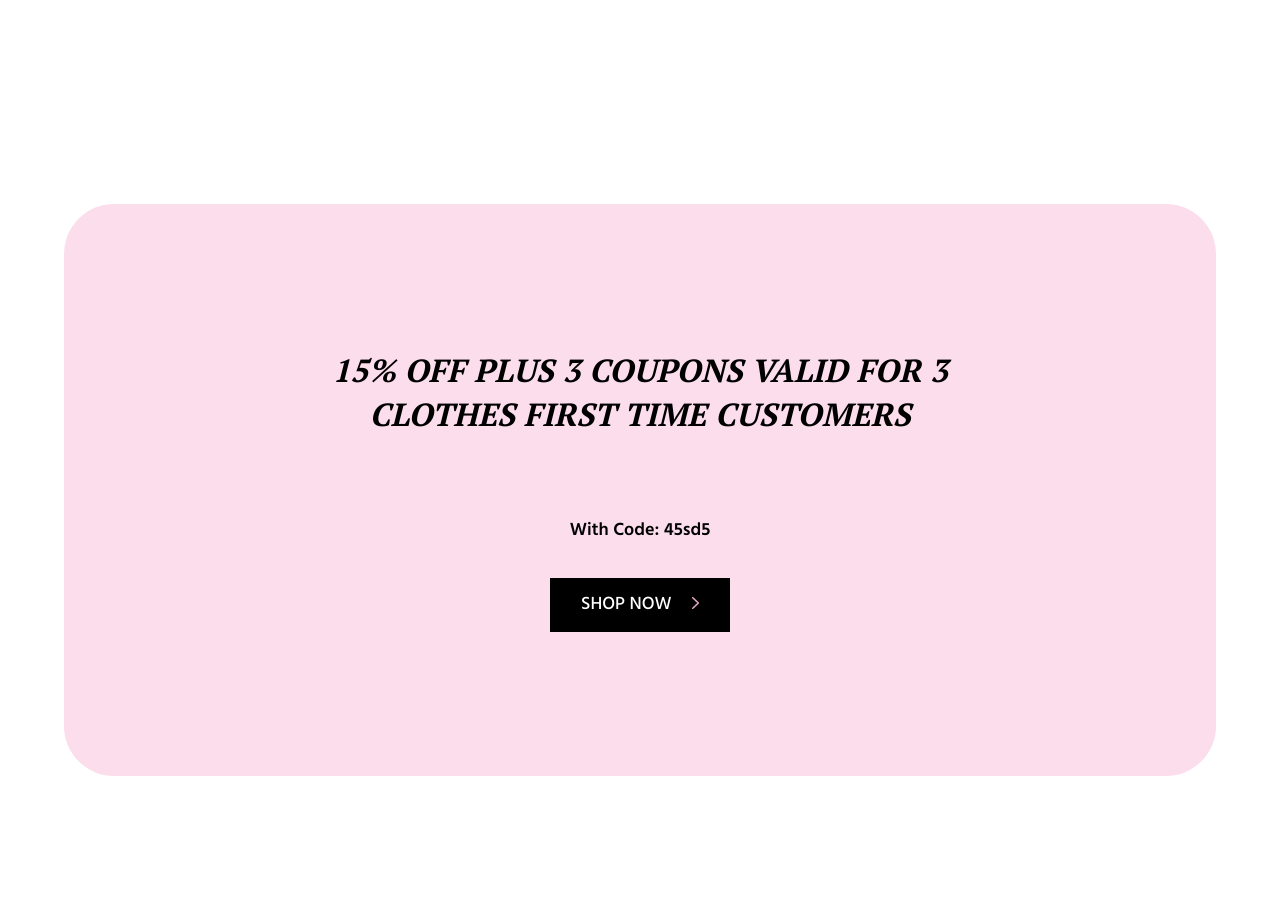
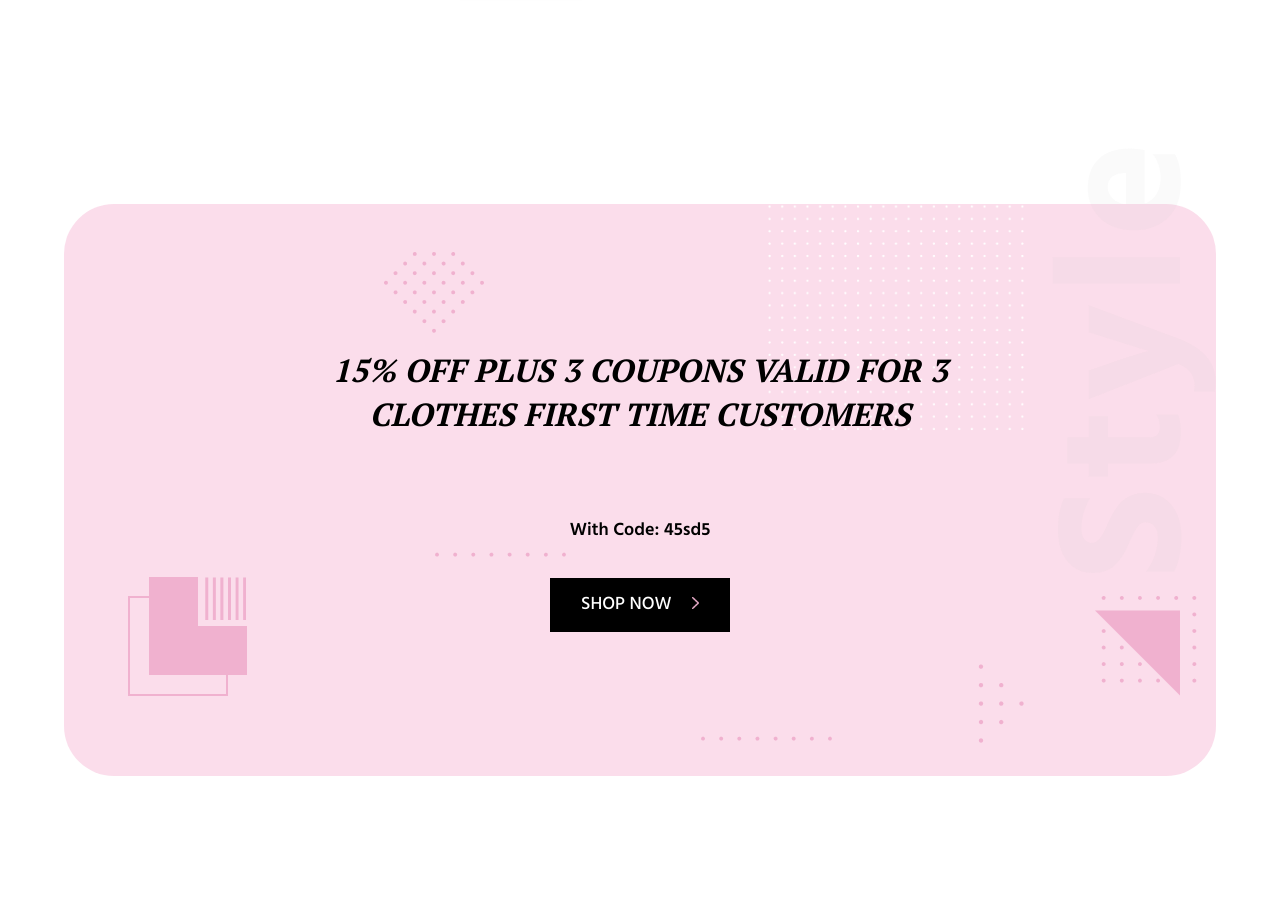
Before and after one commit to The-Anomaly/Jungle, a PHP site: page / in a window 1280 px wide. Shown: the part 3572-4473 px from the top of the page. Run offline with PHP 8.4, Linux system fonts and the light colour scheme.

Commit message:
The Hems - web view 98% complete \(0_0)/

```diff
--- a/The Hems/index.html
+++ b/The Hems/index.html
@@ -112,12 +112,14 @@
         <img class="shopnowimg" src="./assets/arrow.png" />
       </div>
     </div>
-    <div class="ladiescollection">
+    <div class="ladiescollection brandsec">
       <div class="ladiestxt titletxt">
         <div class="smtxt">The Hems</div>
         <div class="lgtxt">OUR BRAND</div>
       </div>
+      <img class="dots" src="assets/dots.png" alt="dots" />
       <div class="brand">
+        <img class="brandbg" src="assets/fashion.png" alt="fashion"/>
         <div class="brandtxt">
           <div class="brandtxt1">
             Here at The Hems, we value the needs of all our customers. Since
@@ -142,6 +144,9 @@
       </div>
     </div>
     <div class="percentbackdrop">
+      <img class="topbg" src="assets/topdetail.png" />
+      <img class="dotbg" src="assets/dots2.png" />
+      <img class="style" src="assets/style.png" />
         <div class="percentoff">
             <div class="percentofftxt1">15% OFF PLUS 3 COUPONS VALID FOR 3 CLOTHES
                 FIRST TIME CUSTOMERS </div>
@@ -151,6 +156,11 @@
                 <img class="shoparrow" src="assets/arrowicon.png" />
             </div>
         </div>
+        <img class="leftbg" src="assets/leftdetail.png" />
+        <img class="rightbg" src="assets/rightdetail.png" />
+        <img class="dots3" src="assets/dots3.png" />
+        <img class="dots4a" src="assets/dots4.png" />
+        <img class="dots4b" src="assets/dots4.png" />
     </div>
     <div class="yourstyle">
         <div class="yourstyletxt">YOUR STYLE IS OUR PRIORITY</div>
--- a/The Hems/style.css
+++ b/The Hems/style.css
@@ -182,10 +182,14 @@ body {
 }
 
 /*Fourth Section - Brand*/
+.brandsec {
+    position: relative;
+}
 .brand {
     display: flex;
     margin-top: 5rem;
     background: #F0B1CF25;
+    position: relative;
 }
 .brandtxt {
     flex: 50%;
@@ -201,6 +205,11 @@ body {
 }
 .titletxt {
     padding-left: 2.5rem;
+}
+.dots {
+    position: absolute;
+    right: 0;
+    margin-top: -2rem;
 }
 .brandtxt1 {
     width: 80%
@@ -222,10 +231,16 @@ body {
     width: 8px;
     cursor: pointer;
 }
+.brandbg {
+    position: absolute;
+    left: 35%;
+    top: -8rem;
+}
 
 /*Fifth Section - 15% Off*/
 .percentbackdrop {
     padding: 8rem 0;
+    position: relative;
 }
 .percentoff {
     width: 90%;
@@ -243,6 +258,8 @@ body {
     color: #000000;
     text-align: center;
     margin-bottom: 3rem;
+    position: relative;
+    z-index: 4;
 }
 .percentofftxt2 {
     text-align: center;
@@ -268,6 +285,47 @@ body {
     width: 7px;
     margin-left: 1rem;
     cursor: pointer;
+}
+.leftbg {
+    position: absolute;
+    left: 10%;
+    bottom: 13rem;
+}
+.rightbg {
+    position: absolute;
+    right: 6.5%;
+    bottom: 13rem;
+}
+.topbg {
+    position: absolute;
+    left: 30%;
+    margin-top: 3rem;
+}
+.dotbg {
+    position: absolute;
+    right: 20%;
+    margin-top: -3rem;
+    width: 20vw;
+}
+.style {
+    position: absolute;
+    right: 5%;
+    margin-top: -3.5rem;
+}
+.dots3 {
+    right: 20%;
+    position: absolute;
+    margin-top: -7rem
+}
+.dots4a {
+    position: absolute;
+    margin-top: -2.5rem;
+    right: 35%;
+}
+.dots4b {
+    position: absolute;
+    left: 34%;
+    margin-top: -14rem;
 }
 
 /*Sixth Section - Your Style Is Our Priority*/
@@ -359,4 +417,8 @@ body {
         width: 250px;
         padding: 0.8rem;
     }
+    .dots4b {
+        margin-top: -11.5rem;
+        left: 28%;
+    }
 }
```
Also changed, not shown: The Hems/assets/dots.png (added), The Hems/assets/dots2.png (added), The Hems/assets/dots3.png (added), The Hems/assets/dots4.png (added), The Hems/assets/fashion.png (added), The Hems/assets/leftdetail.png (added), The Hems/assets/rightdetail.png (added), The Hems/assets/style.png (added), The Hems/assets/topdetail.png (added).
